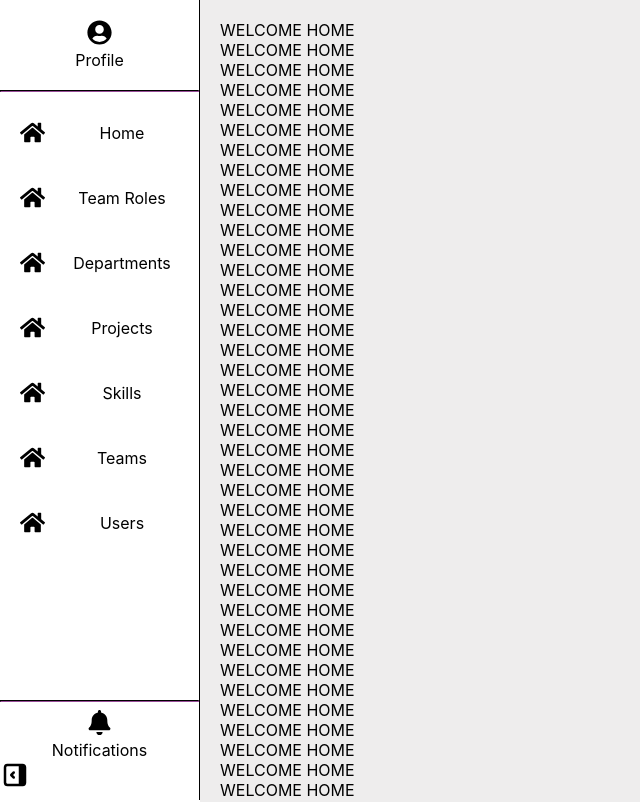
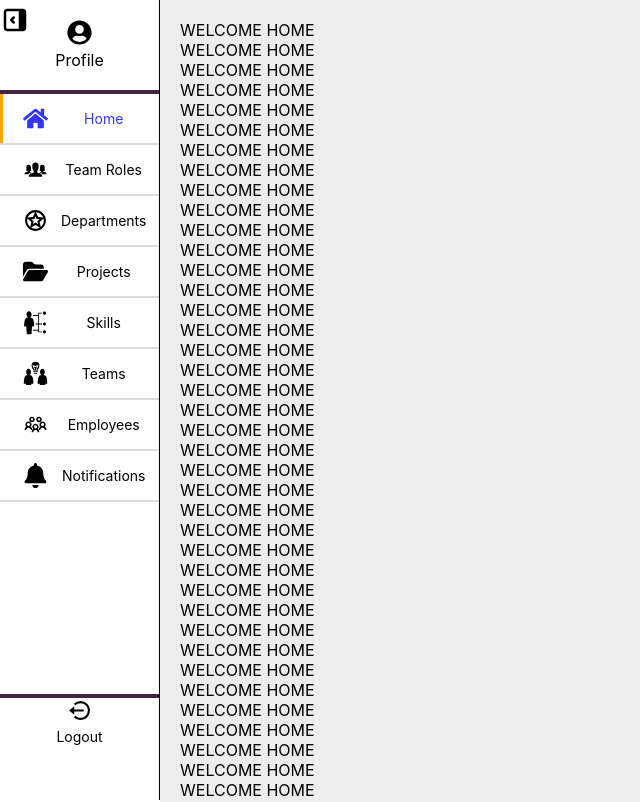
Before and after one commit to PTMAndrey/tech-challenge-2024, a React (Create React App) app: page / in a window 1280 px wide. Shown: the top 802 px of the page, without its empty margins (0-640 px from the left). Built offline with nearby package versions, Linux system fonts and the light colour scheme; no server answers; sample sign-in values are in the browser's storage.

Commit message:
[TASk-378] Refactoring Navbar

```diff
--- a/src/App.js
+++ b/src/App.js
@@ -33,7 +33,7 @@ return (
       >
         {/* protected routes */}
         <Route path="/" element={<Home />} />
-        <Route path="/users" element={<Users />} />
+        <Route path="/employees" element={<Users />} />
       </Route>
 
       <Route
--- a/src/components/Sidebar/SidebarNavigation.jsx
+++ b/src/components/Sidebar/SidebarNavigation.jsx
@@ -1,64 +1,93 @@
-import React, { useState } from 'react';
+import React, { useEffect, useState } from 'react';
 import { FaHome } from "react-icons/fa";
 import styles from './SidebarNavigation.module.scss';
-import { TbLayoutSidebarRightExpandFilled } from "react-icons/tb";
-import { TbLayoutSidebarLeftExpandFilled } from "react-icons/tb";
-import { FaUserCircle } from "react-icons/fa";
-import { FaBell } from "react-icons/fa";
+import { TbLayoutSidebarRightExpandFilled, TbLayoutSidebarLeftExpandFilled } from "react-icons/tb";
+import { FaUserCircle, FaBell } from "react-icons/fa";
+import { IoIosPeople } from "react-icons/io";
+import { LiaUsersSolid } from "react-icons/lia";
+import { GiTeamIdea, GiSkills } from "react-icons/gi";
+import { FaFolderOpen } from "react-icons/fa6";
+import { MdOutlineStars } from "react-icons/md";
+import { BiLogOutCircle } from "react-icons/bi";
+import useAuthProvider from '../../hooks/useAuthProvider';
+import { useNavigate, Link } from 'react-router-dom';
+import useStateProvider from '../../hooks/useStateProvider';
 
 
 const SidebarNavigation = ({ toggleSidebar, isSidebarOpen }) => {
+  const { logout } = useAuthProvider();
+  const { activeNavbarItem, setActiveNavbarItem } = useStateProvider();
+  const navigate = useNavigate();
+  const handleLogout = () => {
+    logout();
+    navigate("/login");
+  };
+  const handleItemClick = (path) => {
+    setActiveNavbarItem(path);
+    navigate(path);
+  };
+
   return (
     <div className={`${styles.sidebar} ${isSidebarOpen ? styles.open : styles.closed}`}>
       <div className={styles.headerSideBar}>
         <div className={styles.profileContainer}>
-          <a href="/profile">
+          <button onClick={toggleSidebar} className={styles.buttonToggleSideBar}>
+            {isSidebarOpen ? <TbLayoutSidebarRightExpandFilled /> : <TbLayoutSidebarLeftExpandFilled />}
+          </button>
+          <Link to="/profile" className={activeNavbarItem === "/profile" && styles.activeMenuItem} onClick={() => handleItemClick('/profile')}>
             <FaUserCircle className={styles.profileImg} />
             {isSidebarOpen && <span>Profile</span>}
-          </a>
+          </Link>
         </div>
       </div>
       <hr />
       <div className={styles.menuItems}>
-        <a href="/" className={styles.menuItem}>
+        <Link to="/" className={activeNavbarItem === "/" ? styles.activeMenuItem : styles.menuItem} onClick={() => handleItemClick('/')}>
           <FaHome className={styles.img} />
           {isSidebarOpen && <span>Home</span>}
-        </a>
-        <a href="/team-roles" className={styles.menuItem}>
-          <FaHome className={styles.img} />
+        </Link>
+        <hr />
+        <Link to="/team-roles" className={activeNavbarItem === "/team-roles" ? styles.activeMenuItem : styles.menuItem} onClick={() => handleItemClick('/team-roles')}>
+          <IoIosPeople className={styles.img} />
           {isSidebarOpen && <span>Team Roles</span>}
-        </a>
-        <a href="/departments" className={styles.menuItem}>
-          <FaHome className={styles.img} />
+        </Link>
+        <hr />
+        <Link to="/departments" className={activeNavbarItem === "/departments" ? styles.activeMenuItem : styles.menuItem} onClick={() => handleItemClick('/departments')}>
+          <MdOutlineStars className={styles.img} />
           {isSidebarOpen && <span>Departments</span>}
-        </a>
-        <a href="/projects" className={styles.menuItem}>
-          <FaHome className={styles.img} />
+        </Link>
+        <hr />
+        <Link to="/projects" className={activeNavbarItem === "/projects" ? styles.activeMenuItem : styles.menuItem} onClick={() => handleItemClick('/projects')}>
+          <FaFolderOpen className={styles.img} />
           {isSidebarOpen && <span>Projects</span>}
-        </a>
-        <a href="/skills" className={styles.menuItem}>
-          <FaHome className={styles.img} />
+        </Link>
+        <hr />
+        <Link to="/skills" className={activeNavbarItem === "/skills" ? styles.activeMenuItem : styles.menuItem} onClick={() => handleItemClick('/skills')}>
+          <GiSkills className={styles.img} />
           {isSidebarOpen && <span>Skills</span>}
-        </a>
-        <a href="/teams" className={styles.menuItem}>
-          <FaHome className={styles.img} />
+        </Link>
+        <hr />
+        <Link to="/teams" className={activeNavbarItem === "/teams" ? styles.activeMenuItem : styles.menuItem} onClick={() => handleItemClick('/teams')}>
+          <GiTeamIdea className={styles.img} />
           {isSidebarOpen && <span>Teams</span>}
-        </a>
-        <a href="/users" className={styles.menuItem}>
-          <FaHome className={styles.img} />
-          {isSidebarOpen && <span>Users</span>}
-        </a>
+        </Link>
+        <hr />
+        <Link to="/employees" className={activeNavbarItem === "/employees" ? styles.activeMenuItem : styles.menuItem} onClick={() => handleItemClick('/employees')}>
+          <LiaUsersSolid className={styles.img} />
+          {isSidebarOpen && <span>Employees</span>}
+        </Link>
+        <hr />
+        <Link to="/notifications" className={activeNavbarItem === "/notifications" ? styles.activeMenuItem : styles.menuItem} onClick={() => handleItemClick('/notifications')}>
+          <FaBell className={styles.img} />
+          {isSidebarOpen && <span>Notifications</span>}
+        </Link>
+        <hr />
       </div>
       <hr />
       <div className={styles.bottomSideBar}>
-        <div className={styles.notifications}>
-          <a href="/notifications">
-            <FaBell className={styles.notificationBell} />
-            {isSidebarOpen && <span>Notifications</span>}
-          </a>
-        </div>
-        <button onClick={toggleSidebar} className={styles.buttonToggleSideBar}>
-          {isSidebarOpen ? <TbLayoutSidebarRightExpandFilled /> : <TbLayoutSidebarLeftExpandFilled />}
+        <button onClick={handleLogout}>
+          <BiLogOutCircle className={styles.notificationBell} />
+          {isSidebarOpen && <span>Logout</span>}
         </button>
       </div>
     </div>
--- a/src/components/Sidebar/SidebarNavigation.module.scss
+++ b/src/components/Sidebar/SidebarNavigation.module.scss
@@ -3,7 +3,7 @@
 @import "../../styles/index.scss";
 
 .sidebar {
-  width: 200px;
+  width: 160px;
   height: 100vh;
   position: fixed;
   border-right: 1px solid;
@@ -12,46 +12,52 @@
   transition: width 0.3s ease;
 }
 
-.sidebar button{
+.sidebar button {
   font-size: 30px;
   display: flex;
-  margin-bottom: 20px;
 }
+
 .sidebar.closed {
   width: 50px;
-  .img{
-    margin-left:8px;
+
+  .profileImg {
+    margin-top: 30px;
+  }
+
+  .img {
+    margin: 0 auto;
   }
 }
 
-.buttonToggleSideBar{
-  position:fixed;
-  bottom: -10px !important;
-  left:0 !important;
+.buttonToggleSideBar {
+  position: fixed;
+  top: 5px !important;
+  left: 0 !important;
 }
 
-.headerSideBar, .bottomSideBar{
+.headerSideBar {
   display: flex;
   flex-direction: row;
   justify-content: center;
 
 }
 
-.profileContainer a{
+.profileContainer a {
   display: flex;
   flex-direction: column;
   justify-content: center;
   align-items: center;
-  margin:20px 10px;
+  margin: 20px 10px;
 }
+
 hr {
   display: block;
-  margin-bottom: 0.5em;
   width: 100%;
-  border: 1px inset #424;
+  border: 2px solid #424;
 }
 
-.profileImg, .notificationBell{
+.profileImg,
+.notificationBell {
   font-size: 25px;
   margin-bottom: 5px;
 }
@@ -62,33 +68,60 @@ hr {
   flex-direction: column;
   height: 75%;
 
+  hr {
+    border: 1px solid rgba(160, 160, 160, 0.377) !important;
+  }
 }
 
-.menuItem {
+.menuItem,
+.activeMenuItem {
   cursor: pointer;
   display: flex;
   align-items: center;
   flex-direction: row !important;
   justify-content: space-between !important;
-  margin: 20px 0;
-  span{
+  padding: 12px 0;
+  margin-left:0.03em;
+  border-left: 3px solid transparent;
+
+  span {
     margin: 0 auto;
+    font-size: 14px;
+    display: block;
   }
 }
 
 .img {
-  font-size:25px;
-  margin-left:20px;
+  font-size: 25px;
+  margin-left: 20px;
 }
 
-.menuItem span {
-  display: block;
+.activeMenuItem {
+  animation: highlight 0.7s ease-in-out forwards;
 }
 
-.bottomSideBar a{
+@keyframes highlight {
+  to {
+    color: rgb(51, 54, 243);
+    border-left: 3px solid orange; // Schimbați această culoare după preferință
+  }
+}
+
+.bottomSideBar {
+  display: flex;
+  flex-direction: row;
+  justify-content: center;
+  margin: 0 auto;
+}
+
+.bottomSideBar button {
   display: flex;
   flex-direction: column;
   justify-content: center;
   align-items: center;
   // margin:40px 10px 20px 10px;
 }
+
+.bottomSideBar span {
+  font-size: 14px;
+}
--- a/src/context/AuthProvider.js
+++ b/src/context/AuthProvider.js
@@ -20,7 +20,7 @@ console.log(user);
   };
 
   // logout function
-  const logout = () => {
+  function logout(){
     sessionStorage.removeItem("token")
     localStorage.removeItem("token")
     setUser(null);
--- a/src/context/StateProvider.js
+++ b/src/context/StateProvider.js
@@ -5,6 +5,7 @@ const StateContext = createContext({});
 
 export const StateProvider = ({ children }) => {
 
+  const [activeNavbarItem, setActiveNavbarItem] = useState("/");
   // alert
   const [alert, setAlert] = useState(null);
   if (alert) {
@@ -17,6 +18,8 @@ export const StateProvider = ({ children }) => {
     value={{
       alert,
       setAlert,
+      activeNavbarItem,
+      setActiveNavbarItem,
     }}
   >{children}</StateContext.Provider>;
 };
--- a/src/pages/Layout/Layout.module.scss
+++ b/src/pages/Layout/Layout.module.scss
@@ -10,7 +10,7 @@
   padding: 20px;
 
   &.sidebarOpen {
-    margin-left: 200px;
+    margin-left: 160px;
   }
 
   &.sidebarClosed {
@@ -20,7 +20,7 @@
 
 .sidebar {
   &.open {
-    margin-left: 200px;
+    margin-left: 160px;
   }
 
   &.closed {
```
